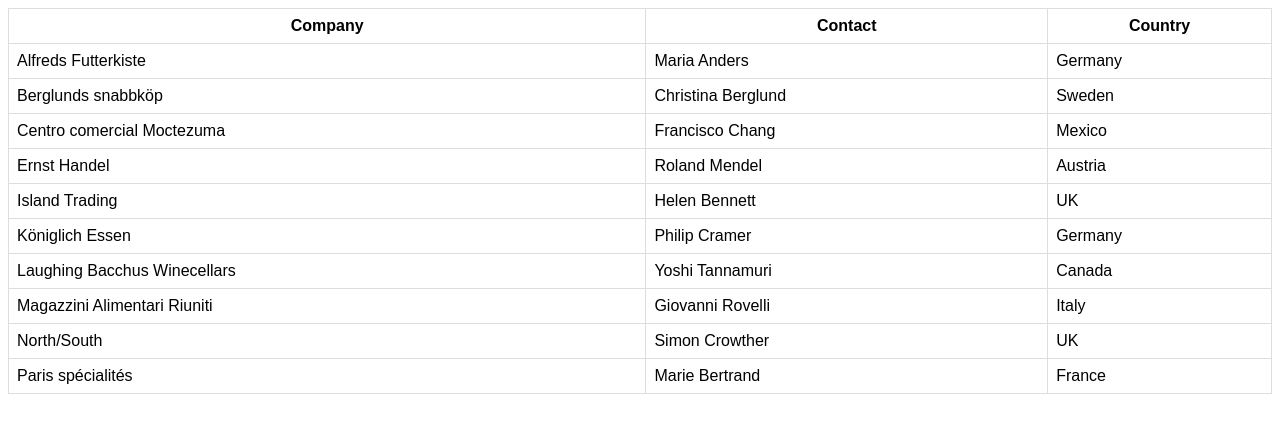
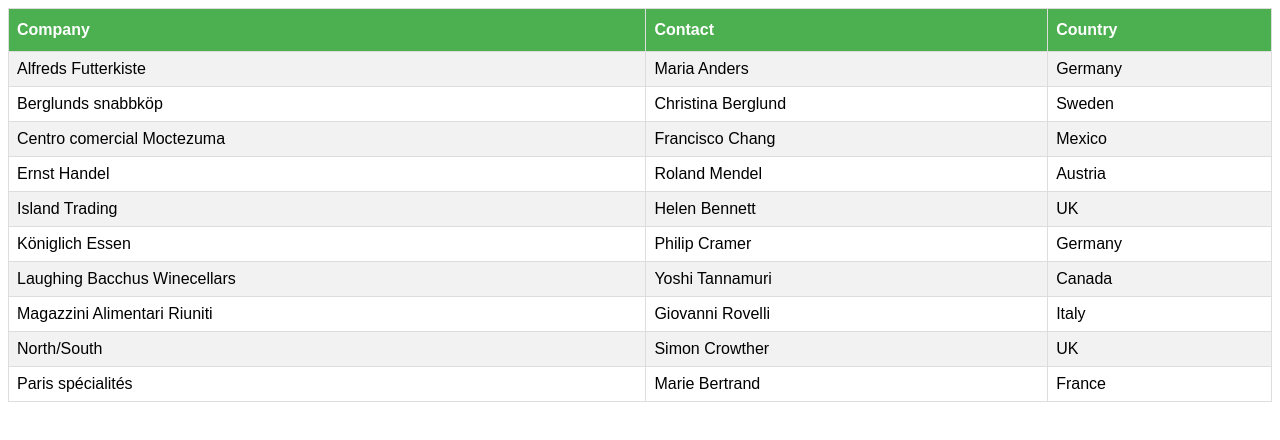
Before and after one commit to Edentakele/try-Edentakele, a plain HTML site: page index.html in a window 1280 px wide. Drawn offline with Linux system fonts and the light colour scheme.

Commit message:
id changed to class and new styles are added

```diff
--- a/index.html
+++ b/index.html
@@ -2,22 +2,33 @@
 <html>
 <head>
 <style>
-#customer {
+.customer {
   font-family: Arial, Helvetica, sans-serif;
   border-collapse: collapse;
   width: 100%;
 }
 
-#customer td, #customer th {
+.customer td, .customer th {
   border: 1px solid #ddd;
   padding: 8px;
 }
 
+.customer tr:nth-child(even){background-color: #f2f2f2;}
+
+.customer tr:hover {background-color: #ddd;}
+
+.customer th {
+  padding-top: 12px;
+  padding-bottom: 12px;
+  text-align: left;
+  background-color: #4CAF50;
+  color: white;
+}
 </style>
 </head>
 <body>
 
-<table id="customer">
+<table class="customer">
   <tr>
     <th>Company</th>
     <th>Contact</th>
```
